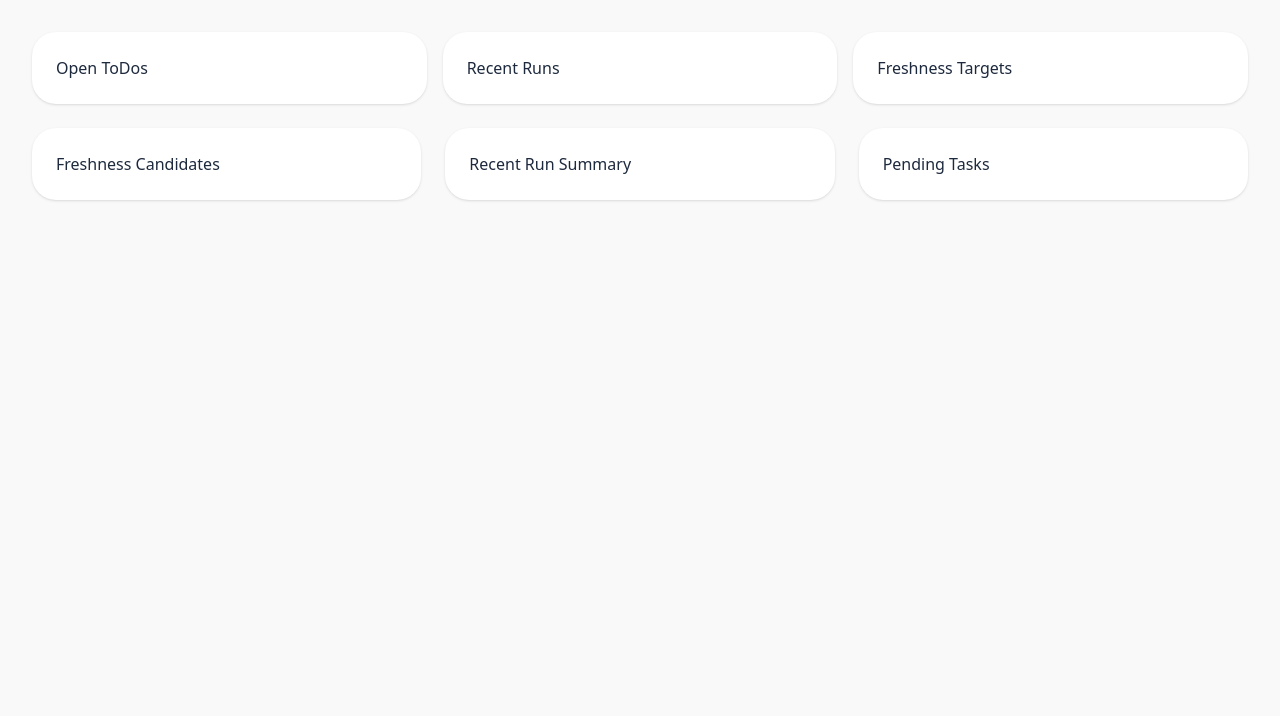
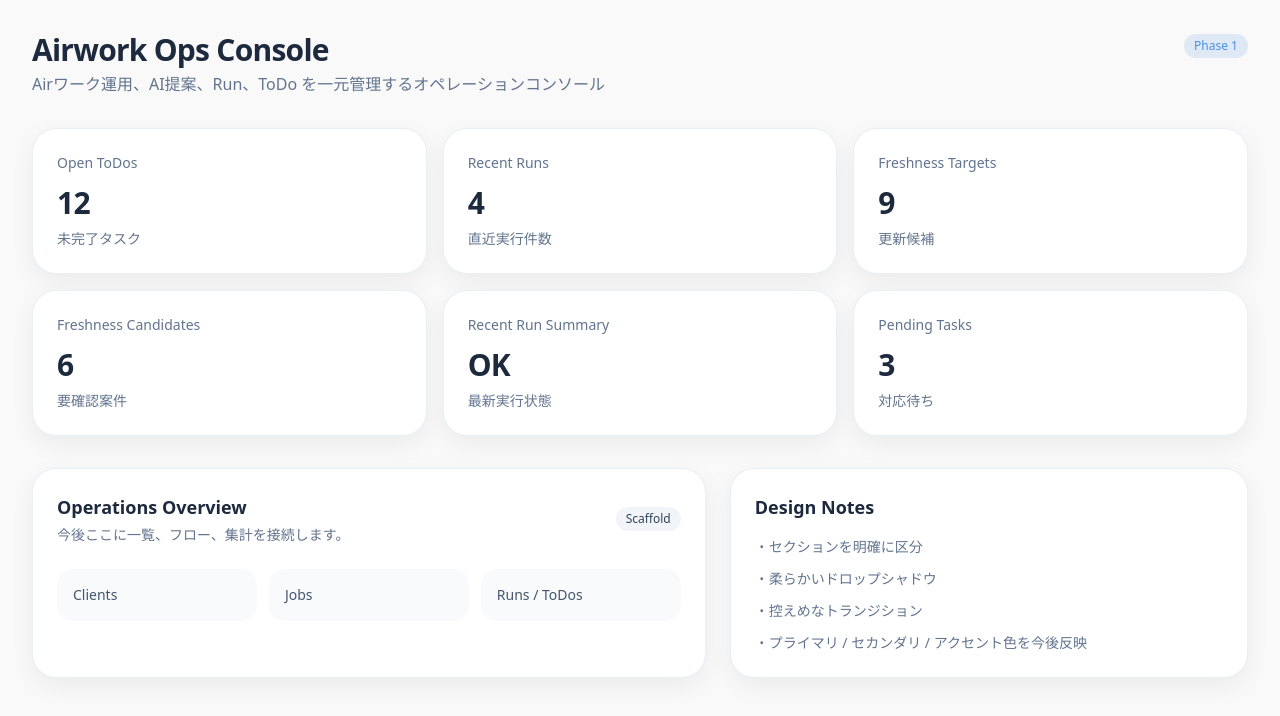
Before and after one commit to ANOSkdy/ensemble_sys, a Next.js app: page / in a window 1280 px wide. Shown: the top 716 px of the page. Built offline with nearby package versions, Linux system fonts and the light colour scheme.

Commit message:
feat: add phase 1 shared ui foundation

```diff
--- a/src/app/globals.css
+++ b/src/app/globals.css
@@ -12,8 +12,13 @@
 html,
 body {
   background: var(--color-base);
+  color: #1F2937;
 }
 
 * {
   box-sizing: border-box;
 }
+
+body {
+  margin: 0;
+}
--- a/src/app/page.tsx
+++ b/src/app/page.tsx
@@ -1,17 +1,66 @@
+import { PageHeader } from "@/components/layout/PageHeader"
+import { SummaryCard } from "@/components/ui/SummaryCard"
+import { SectionCard } from "@/components/ui/SectionCard"
+import { StatusBadge } from "@/components/ui/StatusBadge"
+
+const cards = [
+  { title: "Open ToDos", value: "12", hint: "未完了タスク" },
+  { title: "Recent Runs", value: "4", hint: "直近実行件数" },
+  { title: "Freshness Targets", value: "9", hint: "更新候補" },
+  { title: "Freshness Candidates", value: "6", hint: "要確認案件" },
+  { title: "Recent Run Summary", value: "OK", hint: "最新実行状態" },
+  { title: "Pending Tasks", value: "3", hint: "対応待ち" },
+]
+
 export default function HomePage() {
   return (
-    <main className="min-h-screen p-6 md:p-8">
-      <div className="mx-auto max-w-7xl space-y-6">
-        <section className="grid gap-4 md:grid-cols-3">
-          <div className="rounded-3xl bg-white p-6 shadow-sm">Open ToDos</div>
-          <div className="rounded-3xl bg-white p-6 shadow-sm">Recent Runs</div>
-          <div className="rounded-3xl bg-white p-6 shadow-sm">Freshness Targets</div>
+    <main className="min-h-screen bg-[#F9F9F9] p-6 md:p-8">
+      <div className="mx-auto max-w-7xl space-y-8">
+        <PageHeader
+          title="Airwork Ops Console"
+          description="Airワーク運用、AI提案、Run、ToDo を一元管理するオペレーションコンソール"
+          actions={<StatusBadge label="Phase 1" status="in_review" />}
+        />
+
+        <section className="grid gap-4 md:grid-cols-2 xl:grid-cols-3">
+          {cards.map((card) => (
+            <SummaryCard
+              key={card.title}
+              title={card.title}
+              value={card.value}
+              hint={card.hint}
+            />
+          ))}
         </section>
 
-        <section className="grid gap-6 lg:grid-cols-3">
-          <div className="rounded-3xl bg-white p-6 shadow-sm">Freshness Candidates</div>
-          <div className="rounded-3xl bg-white p-6 shadow-sm">Recent Run Summary</div>
-          <div className="rounded-3xl bg-white p-6 shadow-sm">Pending Tasks</div>
+        <section className="grid gap-6 lg:grid-cols-[1.3fr_1fr]">
+          <SectionCard>
+            <div className="flex items-center justify-between gap-4">
+              <div>
+                <h2 className="text-lg font-semibold text-slate-800">Operations Overview</h2>
+                <p className="mt-1 text-sm text-slate-500">
+                  今後ここに一覧、フロー、集計を接続します。
+                </p>
+              </div>
+              <StatusBadge label="Scaffold" status="draft" />
+            </div>
+
+            <div className="mt-6 grid gap-3 md:grid-cols-3">
+              <div className="rounded-2xl bg-slate-50 p-4 text-sm text-slate-600">Clients</div>
+              <div className="rounded-2xl bg-slate-50 p-4 text-sm text-slate-600">Jobs</div>
+              <div className="rounded-2xl bg-slate-50 p-4 text-sm text-slate-600">Runs / ToDos</div>
+            </div>
+          </SectionCard>
+
+          <SectionCard>
+            <h2 className="text-lg font-semibold text-slate-800">Design Notes</h2>
+            <ul className="mt-4 space-y-3 text-sm text-slate-500">
+              <li>・セクションを明確に区分</li>
+              <li>・柔らかいドロップシャドウ</li>
+              <li>・控えめなトランジション</li>
+              <li>・プライマリ / セカンダリ / アクセント色を今後反映</li>
+            </ul>
+          </SectionCard>
         </section>
       </div>
     </main>
--- a/src/components/layout/PageHeader.tsx
+++ b/src/components/layout/PageHeader.tsx
@@ -1,16 +1,23 @@
 export function PageHeader({
   title,
   description,
+  actions,
 }: {
   title: string
   description?: string
+  actions?: React.ReactNode
 }) {
   return (
-    <div className="flex items-start justify-between gap-4">
+    <div className="flex flex-col gap-4 md:flex-row md:items-start md:justify-between">
       <div>
-        <h1 className="text-2xl font-semibold text-slate-800">{title}</h1>
-        {description ? <p className="mt-1 text-sm text-slate-500">{description}</p> : null}
+        <h1 className="text-2xl font-semibold tracking-tight text-slate-800 md:text-3xl">
+          {title}
+        </h1>
+        {description ? (
+          <p className="mt-1 text-sm text-slate-500 md:text-base">{description}</p>
+        ) : null}
       </div>
+      {actions ? <div className="shrink-0">{actions}</div> : null}
     </div>
   )
 }
--- /dev/null
+++ b/src/components/ui/DataTable.tsx
@@ -0,0 +1,49 @@
+type Column<T> = {
+  key: string
+  header: string
+  render: (row: T) => React.ReactNode
+  className?: string
+}
+
+export function DataTable<T>({
+  columns,
+  rows,
+}: {
+  columns: Column<T>[]
+  rows: T[]
+}) {
+  return (
+    <div className="overflow-hidden rounded-3xl border border-slate-200/70 bg-white shadow-[0_8px_24px_rgba(15,23,42,0.06)]">
+      <div className="overflow-x-auto">
+        <table className="min-w-full border-collapse">
+          <thead className="bg-slate-50">
+            <tr>
+              {columns.map((column) => (
+                <th
+                  key={column.key}
+                  className="px-4 py-3 text-left text-sm font-medium text-slate-500"
+                >
+                  {column.header}
+                </th>
+              ))}
+            </tr>
+          </thead>
+          <tbody>
+            {rows.map((row, index) => (
+              <tr key={index} className="border-t border-slate-100">
+                {columns.map((column) => (
+                  <td
+                    key={column.key}
+                    className={`px-4 py-3 text-sm text-slate-700 ${column.className ?? ""}`}
+                  >
+                    {column.render(row)}
+                  </td>
+                ))}
+              </tr>
+            ))}
+          </tbody>
+        </table>
+      </div>
+    </div>
+  )
+}
--- /dev/null
+++ b/src/components/ui/EmptyState.tsx
@@ -0,0 +1,14 @@
+export function EmptyState({
+  title = "データがありません",
+  description = "条件を変えるか、新規データを作成してください。",
+}: {
+  title?: string
+  description?: string
+}) {
+  return (
+    <div className="rounded-3xl border border-dashed border-slate-300 bg-slate-50/70 p-8 text-center">
+      <div className="text-base font-medium text-slate-700">{title}</div>
+      <p className="mt-2 text-sm text-slate-500">{description}</p>
+    </div>
+  )
+}
--- /dev/null
+++ b/src/components/ui/ErrorState.tsx
@@ -0,0 +1,14 @@
+export function ErrorState({
+  title = "データの取得に失敗しました",
+  description = "時間をおいて再度お試しください。",
+}: {
+  title?: string
+  description?: string
+}) {
+  return (
+    <div className="rounded-3xl border border-[#F25F5C]/20 bg-[#F25F5C]/5 p-8 text-center">
+      <div className="text-base font-medium text-[#F25F5C]">{title}</div>
+      <p className="mt-2 text-sm text-slate-600">{description}</p>
+    </div>
+  )
+}
--- /dev/null
+++ b/src/components/ui/FilterBar.tsx
@@ -0,0 +1,11 @@
+export function FilterBar({
+  children,
+}: {
+  children: React.ReactNode
+}) {
+  return (
+    <div className="flex flex-col gap-3 rounded-3xl border border-slate-200/70 bg-white p-4 shadow-[0_8px_24px_rgba(15,23,42,0.06)] md:flex-row md:items-center md:justify-between">
+      {children}
+    </div>
+  )
+}
--- /dev/null
+++ b/src/components/ui/LoadingState.tsx
@@ -0,0 +1,11 @@
+export function LoadingState({
+  label = "読み込み中...",
+}: {
+  label?: string
+}) {
+  return (
+    <div className="rounded-3xl border border-slate-200 bg-white p-8 text-center text-sm text-slate-500 shadow-[0_8px_24px_rgba(15,23,42,0.06)]">
+      {label}
+    </div>
+  )
+}
--- a/src/components/ui/SectionCard.tsx
+++ b/src/components/ui/SectionCard.tsx
@@ -7,5 +7,14 @@ export function SectionCard({
   className?: string
   children: React.ReactNode
 }) {
-  return <section className={cn("rounded-3xl bg-white p-6 shadow-sm", className)}>{children}</section>
+  return (
+    <section
+      className={cn(
+        "rounded-3xl border border-slate-200/70 bg-white p-6 shadow-[0_8px_24px_rgba(15,23,42,0.06)] transition duration-200",
+        className,
+      )}
+    >
+      {children}
+    </section>
+  )
 }
--- a/src/components/ui/StatusBadge.tsx
+++ b/src/components/ui/StatusBadge.tsx
@@ -1,17 +1,59 @@
-import type { AppStatus } from "@/types/status"
+import { cn } from "@/lib/utils/cn"
 
-const statusMap: Record<AppStatus, string> = {
+type UiStatus =
+  | "draft"
+  | "in_review"
+  | "approved"
+  | "rejected"
+  | "generated"
+  | "applied"
+  | "dismissed"
+  | "queued"
+  | "executing"
+  | "completed"
+  | "failed"
+  | "open"
+  | "in_progress"
+  | "done"
+  | "blocked"
+  | "canceled"
+  | "default"
+
+const styles: Record<UiStatus, string> = {
   draft: "bg-slate-100 text-slate-700",
   in_review: "bg-[#4A90E2]/15 text-[#4A90E2]",
   approved: "bg-[#50E3C2]/20 text-teal-700",
+  rejected: "bg-[#F25F5C]/15 text-[#F25F5C]",
+  generated: "bg-[#9D59EC]/15 text-[#9D59EC]",
   applied: "bg-[#50E3C2]/20 text-teal-700",
+  dismissed: "bg-slate-100 text-slate-600",
+  queued: "bg-[#4A90E2]/10 text-[#4A90E2]",
   executing: "bg-[#4A90E2]/15 text-[#4A90E2]",
+  completed: "bg-[#50E3C2]/20 text-teal-700",
+  failed: "bg-[#F25F5C]/15 text-[#F25F5C]",
+  open: "bg-slate-100 text-slate-700",
+  in_progress: "bg-[#4A90E2]/15 text-[#4A90E2]",
   done: "bg-[#50E3C2]/20 text-teal-700",
-  failed: "bg-[#F25F5C]/15 text-[#F25F5C]",
   blocked: "bg-[#F25F5C]/15 text-[#F25F5C]",
-  ai: "bg-[#9D59EC]/15 text-[#9D59EC]",
+  canceled: "bg-slate-100 text-slate-500",
+  default: "bg-slate-100 text-slate-700",
 }
 
-export function StatusBadge({ status }: { status: AppStatus }) {
-  return <span className={`inline-flex rounded-full px-2.5 py-1 text-xs font-medium ${statusMap[status]}`}>{status}</span>
+export function StatusBadge({
+  label,
+  status = "default",
+}: {
+  label: string
+  status?: UiStatus
+}) {
+  return (
+    <span
+      className={cn(
+        "inline-flex rounded-full px-2.5 py-1 text-xs font-medium",
+        styles[status],
+      )}
+    >
+      {label}
+    </span>
+  )
 }
--- /dev/null
+++ b/src/components/ui/SummaryCard.tsx
@@ -0,0 +1,28 @@
+import { cn } from "@/lib/utils/cn"
+
+export function SummaryCard({
+  title,
+  value,
+  hint,
+  className,
+}: {
+  title: string
+  value: string
+  hint?: string
+  className?: string
+}) {
+  return (
+    <div
+      className={cn(
+        "rounded-3xl border border-slate-200/70 bg-white p-6 shadow-[0_8px_24px_rgba(15,23,42,0.06)]",
+        className,
+      )}
+    >
+      <div className="text-sm font-medium text-slate-500">{title}</div>
+      <div className="mt-3 text-3xl font-semibold tracking-tight text-slate-800">
+        {value}
+      </div>
+      {hint ? <div className="mt-2 text-sm text-slate-500">{hint}</div> : null}
+    </div>
+  )
+}
--- a/src/lib/tokens/colors.ts
+++ b/src/lib/tokens/colors.ts
@@ -5,16 +5,21 @@ export const colors = {
   accent1: "#FFD166",
   accent2: "#F25F5C",
   accent3: "#9D59EC",
+  white: "#FFFFFF",
+  textDefault: "#1F2937",
+  textSubtle: "#6B7280",
+  borderSoft: "#E5E7EB",
 } as const
 
-export const semanticColors = {
-  canvas: "#F9F9F9",
-  card: "#FFFFFF",
-  textDefault: "#1F2937",
-  textSubtle: "#6B7280",
-  info: "#4A90E2",
-  success: "#50E3C2",
-  warn: "#FFD166",
-  error: "#F25F5C",
-  ai: "#9D59EC",
+export const shadows = {
+  soft: "0 8px 24px rgba(15, 23, 42, 0.06)",
 } as const
+
+export const radius = {
+  card: "1.5rem",
+  badge: "9999px",
+} as const
+
+export const motion = {
+  base: "180ms ease",
+} as const
```
Also changed, not shown: 1 other file (tests, documents, lock files or other folders).
